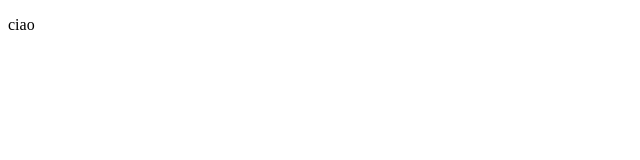
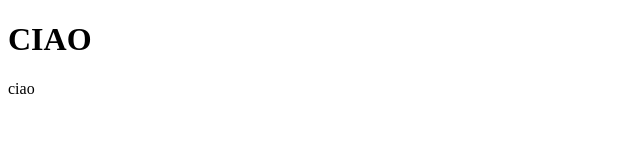
Before and after one commit to yuukigerma/prova, a plain HTML site: page index.html in a window 1280 px wide. Shown: the whole page, without its empty margins (0-640 px from the left). Drawn offline with Linux system fonts and the light colour scheme.

Commit message:
ho aggiunto style e modificato index

```diff
--- a/index.html
+++ b/index.html
@@ -7,6 +7,7 @@
     <title>Document</title>
 </head>
 <body>
+    <h1>CIAO</h1>
     <p>ciao</p>
 </body>
 </html>
```
Also changed, not shown: style.css (added).
